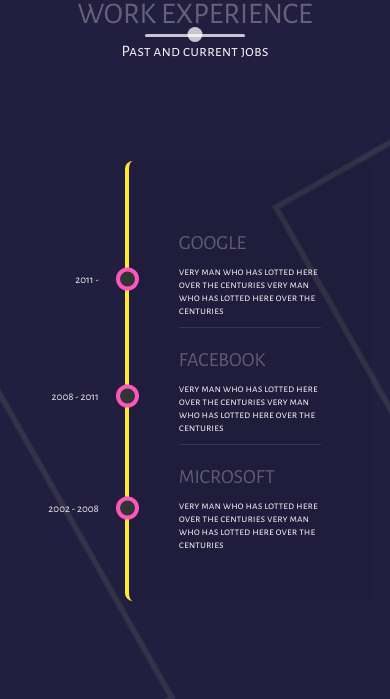
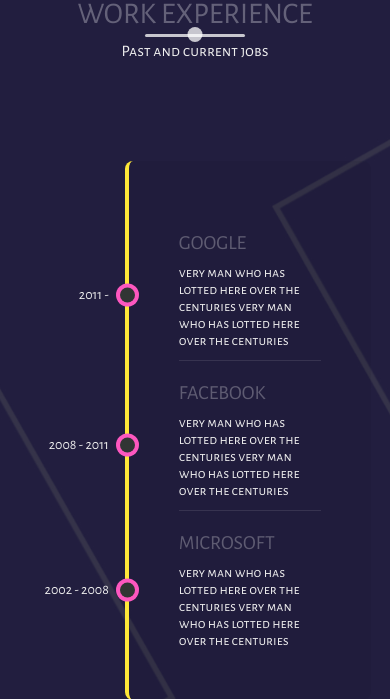
Before and after one commit to TomCastagnino/django_site, a Django app: page / in a window 390 px wide; the page is wider, and only the part inside the window is pictured. Shown: the part 5026-5725 px from the top of that part. Run offline with Django 3.2, Linux system fonts and the light colour scheme; parts of the project's set-up code (start-up, migrations or seed data) failed here and were passed over; some web fonts are replaced.

Commit message:
modified some mobile settings

```diff
--- a/home/static/home/main.css
+++ b/home/static/home/main.css
@@ -1,4 +1,4 @@
-/*Start global*/
+Start global*/
 @font-face {
   font-family: 'The Historia Demo';
   src: url('fonts/TheHistoriaDemo.woff2') format('woff2'),
@@ -637,12 +637,21 @@ input[type="submit"]:hover{
 	}
 
 	.timeline p{
-		font-size: 1.1rem;
+		font-size: 1.4rem;
 	}
 
 	.timeline .date::before{
-		font-size: 1.1rem;
+		font-size: 1.4rem;
+		min-width: 13rem;
 	}
+
+/*	.timeline .date::before{
+	content: attr(data-date);
+	left:  -21rem;
+	text-align: right;
+	min-width: 12rem;
+	font-size: 1.5rem;
+}*/
 
 	form{
 		width: 100%;
@@ -653,4 +662,4 @@ input[type="submit"]:hover{
 	}
 
 }
-/*End media queries*/
+/*End media queries
```
